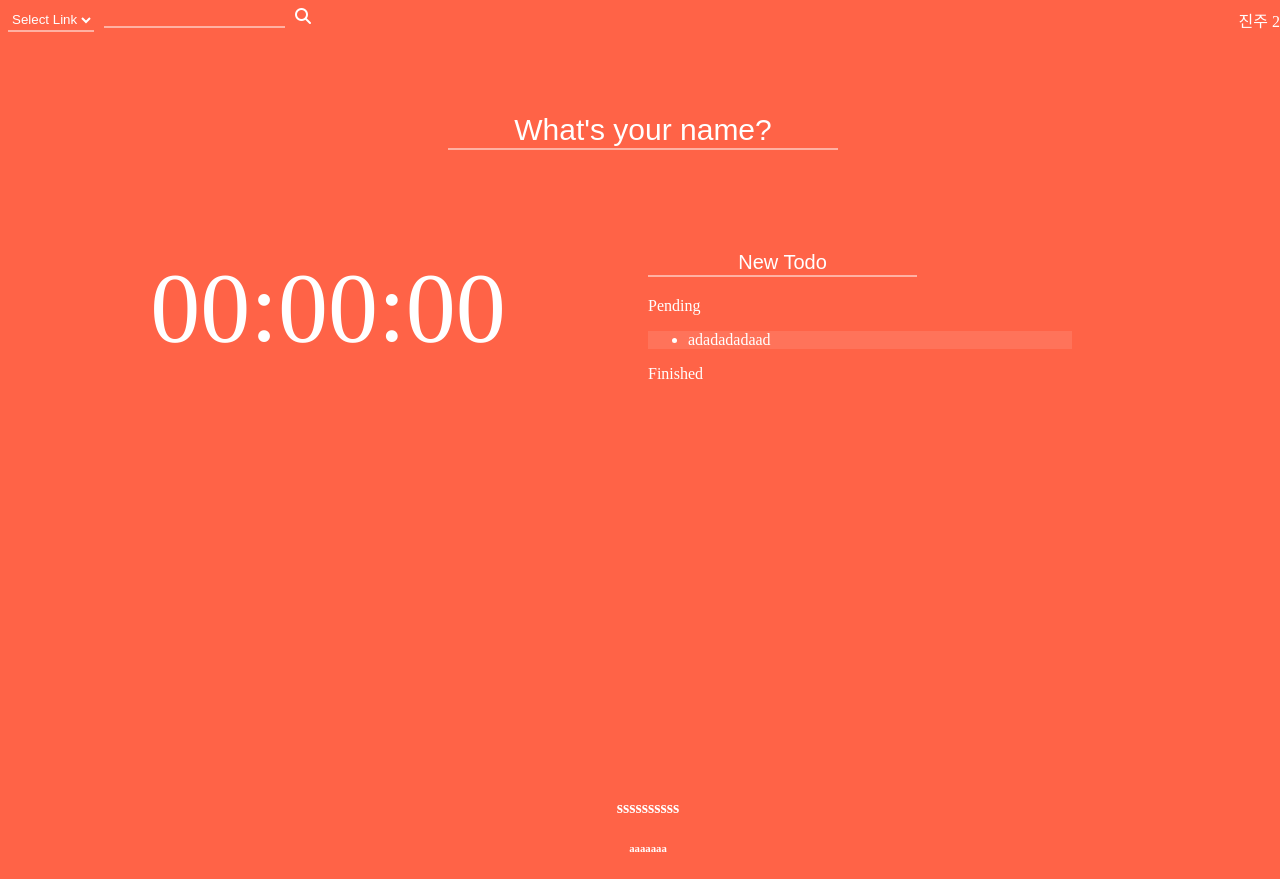
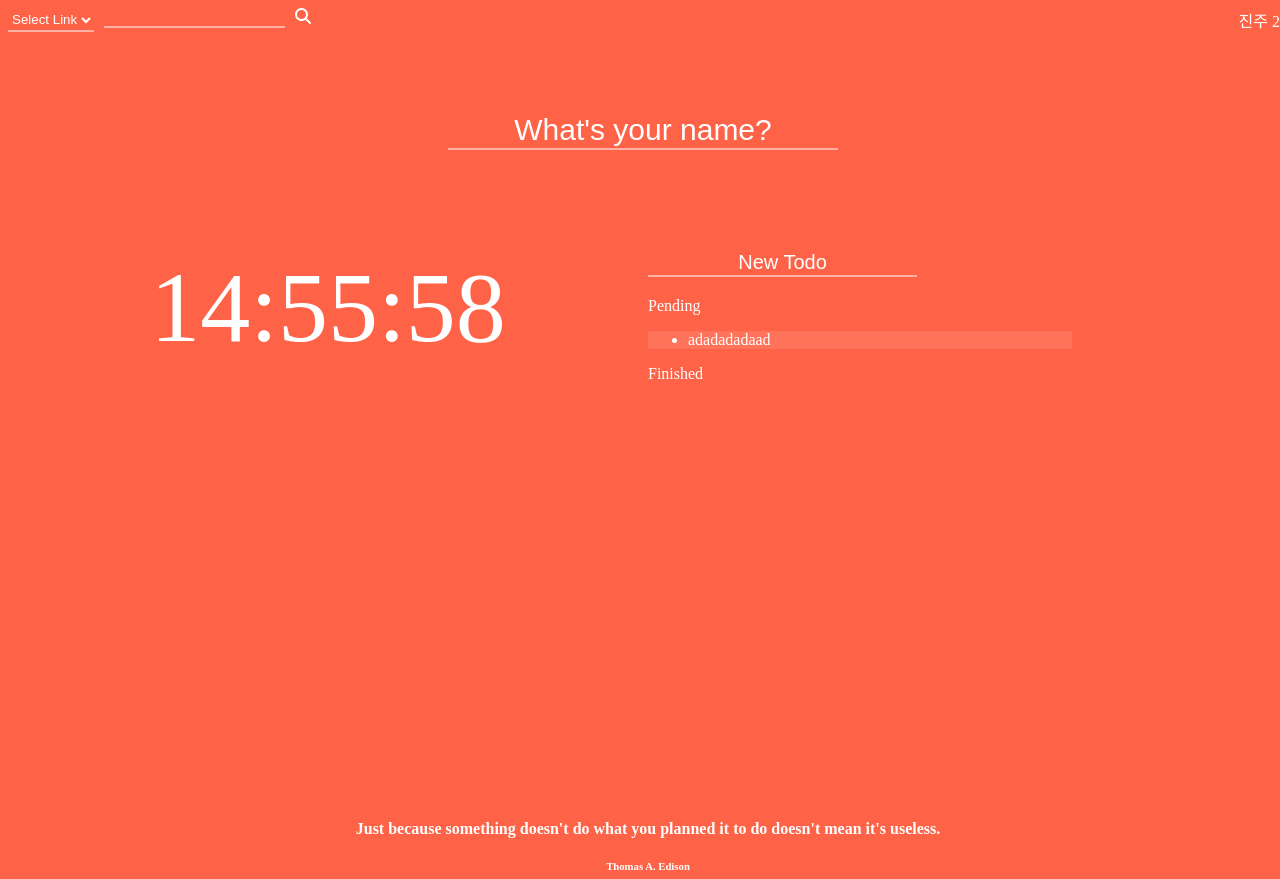
Before and after one commit to square1997/momentum, a plain HTML site: page index.html in a window 1280 px wide. Drawn offline with Linux system fonts and the light colour scheme.

Commit message:
add js
add time, user, quote js

```diff
--- a/index.html
+++ b/index.html
@@ -63,9 +63,11 @@
       </div>
     </main>
     <footer>
-      <div class="footer-qouteBox">
-        <h4 class="footer-qouteBox_qoute">ssssssssss</h4>
-        <h6 class="footer-qouteBox_writer">aaaaaaa</h6>
+      <div class="footer-quoteBox">
+        <h4 class="footer-quoteBox_qoute"></h4>
+        <div class="footer-quoteBox_autherBox">
+          <h6 class="footer-quoteBox_auther">aaaaaaa</h6>
+        </div>
       </div>
     </footer>
     <script
@@ -73,5 +75,7 @@
       crossorigin="anonymous"
     ></script>
     <script src="src/user.js"></script>
+    <script src="src/clock.js"></script>
+    <script src="src/quote.js"></script>
   </body>
 </html>
--- /dev/null
+++ b/src/clock.js
@@ -0,0 +1,19 @@
+const time = document.querySelector(
+  ".main-column:last-child .main-column-center-left .main-center-left_clock .time"
+);
+
+function loadTime() {
+  const date = new Date();
+  const hour = date.getHours();
+  const minute = date.getMinutes();
+  const second = date.getSeconds();
+  time.innerText = `${hour < 10 ? `0${hour}` : hour}:${
+    minute < 10 ? `0${minute}` : minute
+  }:${second < 10 ? `0${second}` : second}`;
+}
+
+function init() {
+  loadTime();
+  setInterval(loadTime, 1000);
+}
+init();
--- /dev/null
+++ b/src/quote.js
@@ -0,0 +1,97 @@
+const quotes = [
+  {
+    quote:
+      "Walking isn't a lost art: one must, by some means, get to the garage.",
+    auther: "Evan Esar",
+  },
+  {
+    quote:
+      "The revolution is not an apple that falls when it is ripe. You have to make it fall.",
+    auther: 'Ernesto "Che" Guevara',
+  },
+  {
+    quote: "Sincerity is the way of Heaven.",
+    auther: "Mencius",
+  },
+  {
+    quote:
+      "A good plan, violently executed now, is better than a perfect plan next week.",
+    auther: "George S. Patton",
+  },
+  {
+    quote:
+      "Laziness is nothing more than the habit of resting before you get tired.",
+    auther: "Jules Renard",
+  },
+  {
+    quote: "Ambition is a poor excuse for not having sense enough to be lazy.",
+    auther: "Edgar Bergen",
+  },
+  {
+    quote:
+      "When we are planning for posterity, we ought to remember that virtue is not hereditary.",
+    auther: "Thomas Paine",
+  },
+  {
+    quote:
+      "What saves a man is to take a step. Then another step. It is always the same step, but you have to take it.",
+    auther: "Antoine de Saint-Exupery",
+  },
+  {
+    quote: "Zeus does not bring all men's plans to fulfillment.",
+    auther: "Homer",
+  },
+  {
+    quote:
+      "A little sincerity is a dangerous thing, and a great deal of it is absolutely fatal.",
+    auther: "Oscar Wilde",
+  },
+  {
+    quote:
+      "If I only had an hour to chop down a tree, I would spend the first 45 minutes sharpening my axe.",
+    auther: "Abraham Lincoln",
+  },
+  {
+    quote:
+      "Quality is never an accident; it is always the result of intelligent effort.",
+    auther: "John Ruskin",
+  },
+  {
+    quote:
+      "Failure is not the only punishment for laziness; there is also the success of others.",
+    auther: "Jules Renard",
+  },
+  {
+    quote:
+      "Just because something doesn't do what you planned it to do doesn't mean it's useless.",
+    auther: "Thomas A. Edison",
+  },
+  {
+    quote:
+      "Our greatest glory is not in never falling, but in rising every time we fall.",
+    auther: "Confucius",
+  },
+  {
+    quote:
+      "Appetite, with an opinion of attaining, is called hope; the same, without such opinion, despair.",
+    auther: "Thomas Hobbes",
+  },
+];
+
+const quoteText = document.querySelector(
+    "footer .footer-quoteBox .footer-quoteBox_qoute"
+  ),
+  autherText = document.querySelector(
+    "footer .footer-quoteBox .footer-quoteBox_autherBox .footer-quoteBox_auther"
+  );
+
+function loadQuote() {
+  const todaysQuote = quotes[Math.floor(Math.random() * quotes.length)];
+  quoteText.innerText = todaysQuote.quote;
+  autherText.innerText = todaysQuote.auther;
+}
+
+function init() {
+  loadQuote();
+}
+init();
--- a/src/user.js
+++ b/src/user.js
@@ -0,0 +1,45 @@
+const userForm = document.querySelector(
+    "main .main-column:first-child .main-user .main-user_form"
+  ),
+  userInput = userForm.querySelector(".main-user_form_input"),
+  userName = document.querySelector(
+    "main .main-column:first-child .main-user .main-user_userName"
+  );
+
+const NAME = "name";
+
+function loadUserName(user) {
+  showUserName(user);
+}
+
+function saveUserName(value) {
+  localStorage.setItem(NAME, value);
+}
+
+function showUserName(value) {
+  userForm.classList.remove("show");
+  userName.innerText = `Welcome ${value}`;
+  userName.classList.add("show");
+}
+
+function handleSubmit(event) {
+  event.preventDefault();
+  const value = userInput.value;
+  showUserName(value);
+  saveUserName(value);
+}
+
+function askForUserName() {
+  userForm.classList.add("show");
+  userForm.addEventListener("submit", handleSubmit);
+}
+
+function init() {
+  const user = localStorage.getItem(NAME);
+  if (user === null) {
+    askForUserName();
+  } else {
+    loadUserName(user);
+  }
+}
+init();
--- a/style/style.css
+++ b/style/style.css
@@ -50,6 +50,9 @@ main {
   justify-content: center;
   margin-bottom: 100px;
 }
+.main-user_form {
+  display: none;
+}
 .main-user_form_input {
   background-color: rgba(0, 0, 0, 0);
   border-color: rgba(255, 255, 255, 0.5);
@@ -61,6 +64,14 @@ main {
 }
 .main-user_form_input::placeholder {
   color: white;
+}
+.main-user_userName {
+  display: none;
+  color: white;
+  font-size: 30px;
+}
+.show {
+  display: block;
 }
 .main-column:last-child {
   display: flex;
@@ -104,3 +115,10 @@ footer {
 .footer-qouteBox h4 {
   margin: 0;
 }
+.footer-quoteBox_autherBox {
+  display: flex;
+  justify-content: center;
+}
+.footer-quoteBox_autherBox h6 {
+  margin: 0;
+}
```
